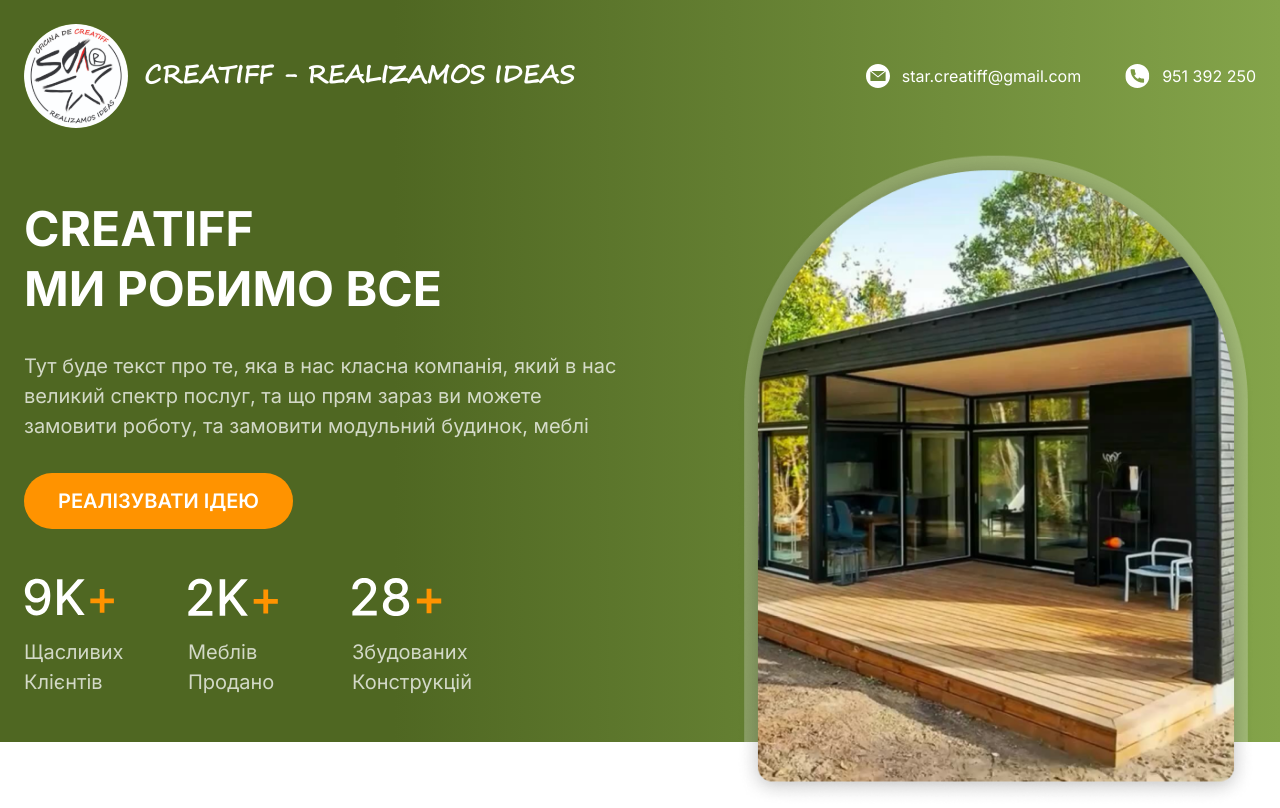
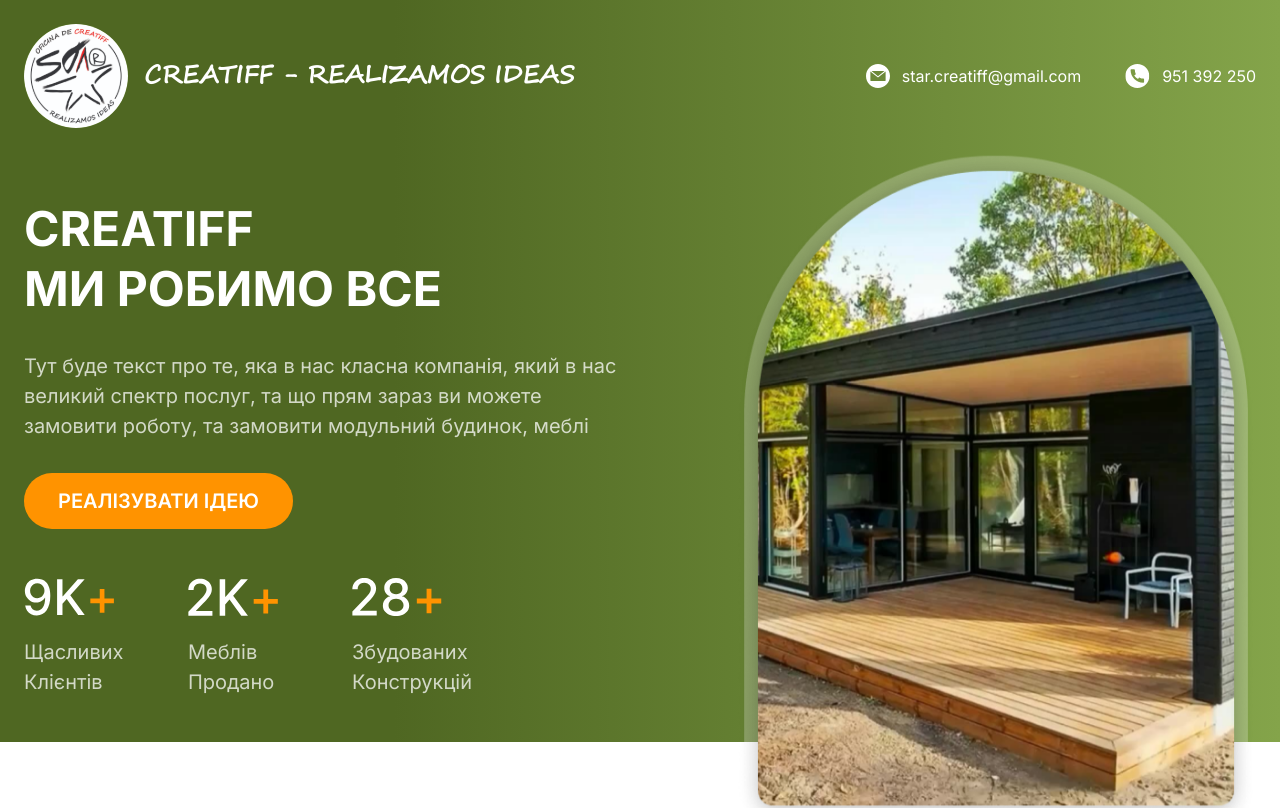
Before and after one commit to ShadePrima/creatiff-app, a React (Create React App) app: page / in a window 1280 px wide. Shown: the top 808 px of the page. Built offline with nearby package versions, Linux system fonts and the light colour scheme.

Commit message:
fix image header

```diff
--- a/src/components/HeaderContent/HeaderContent.module.scss
+++ b/src/components/HeaderContent/HeaderContent.module.scss
@@ -134,6 +134,7 @@
 .contentImg {
   .image {
     width: 100%;
+    height: 680px;
     animation: slide 10000ms ease-in-out infinite;
   }
 
```
